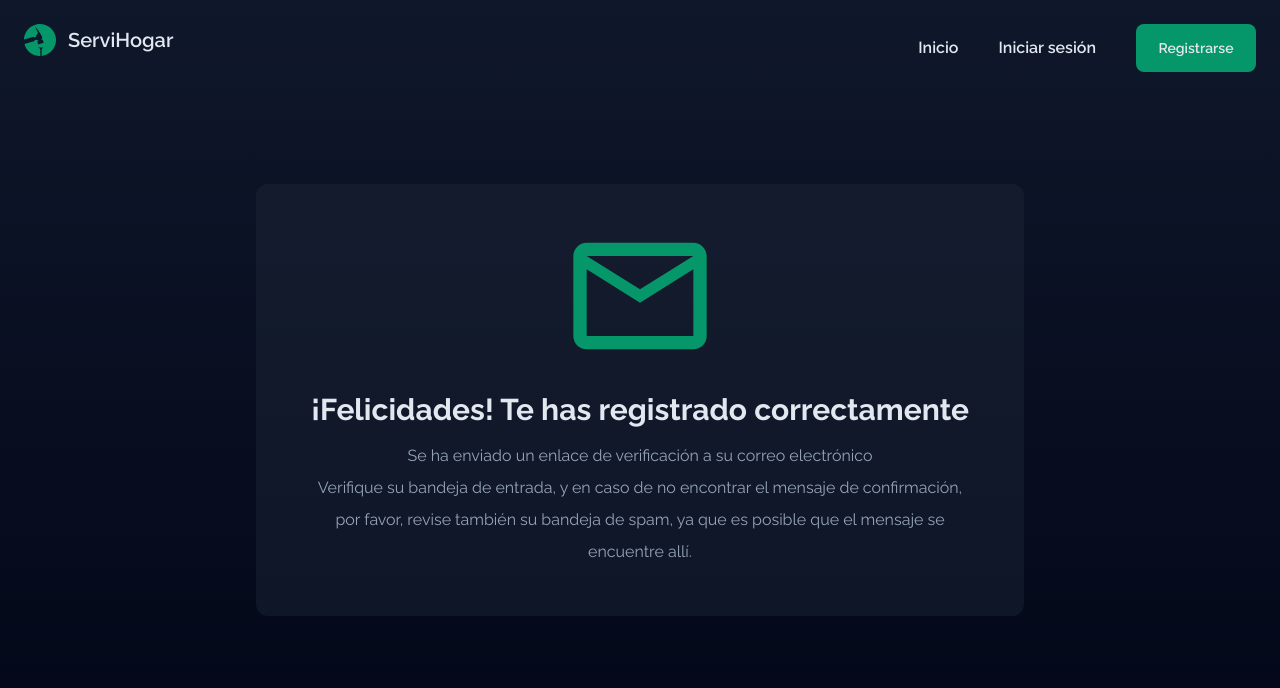
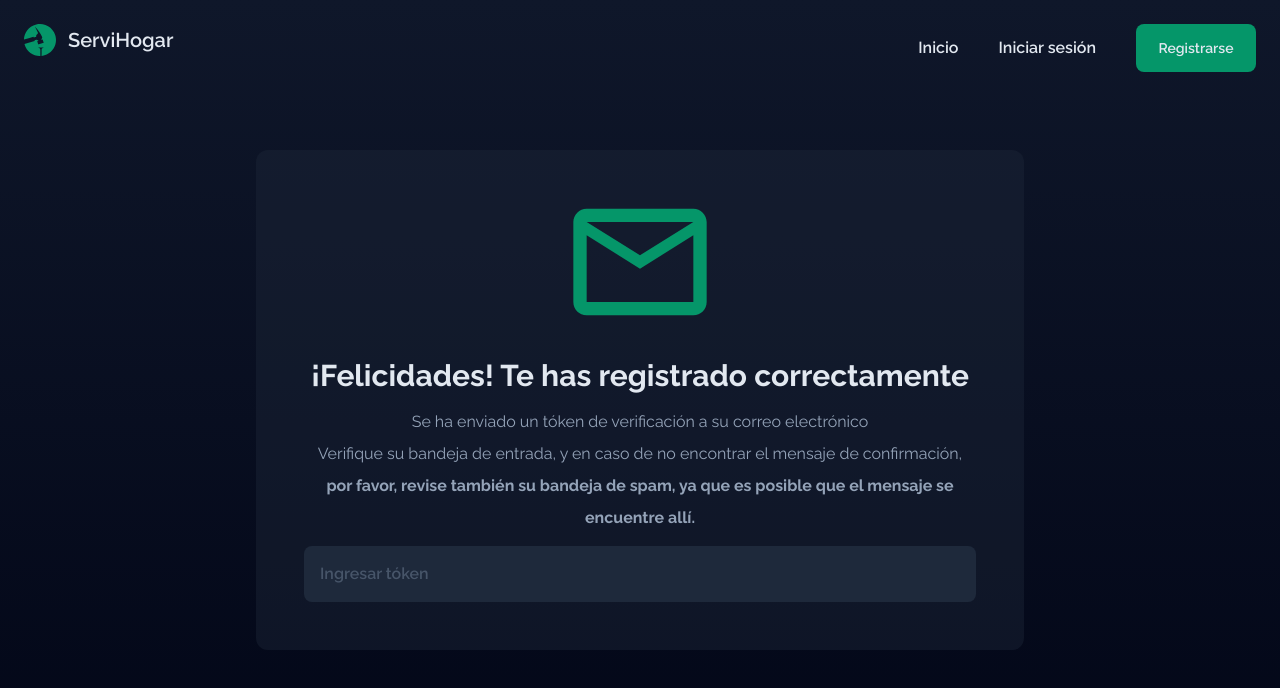
Before and after one commit to ignaciojsoler/nucba-proyecto-final-frontend, a React (Vite) app: page /confirmation in a window 1280 px wide. Shown: the top 688 px of the page. Built offline with nearby package versions, Linux system fonts and the light colour scheme.

Commit message:
Feature: validates token when paste on input

```diff
--- a/src/components/Input.tsx
+++ b/src/components/Input.tsx
@@ -7,6 +7,7 @@ interface InputProps {
   disabled?: boolean;
   validations?: string[];
   onChangeText: (text: string) => void;
+  onChangePaste?: (text: React.ClipboardEvent<HTMLInputElement>) => void;
   secureTextEntry?: boolean;
   className?: string;
 }
@@ -20,21 +21,35 @@ const Input = (props: InputProps) => {
     onChangeText,
     secureTextEntry = false,
     className,
+    onChangePaste
   } = props;
 
-  const [, setErrors] = useState<string[]>([]);
   const [isValid, setIsValid] = useState(true);
   const [errorMessage, setErrorMessage] = useState("");
 
-  const handleInputChange = (event: { target: { value: string } }) => {
+  const handleInputChange = (event: React.ChangeEvent<HTMLInputElement>) => {
     const text = event.target.value;
     onChangeText(text);
 
-    const [newErrors, newErrorMessage] = validateInput(text, validations);
-    setErrors(newErrors);
-    setErrorMessage(newErrorMessage);
-    setIsValid(newErrors.length === 0);
+    if (validations) {
+      const [newErrors, newErrorMessage] = validateInput(text, validations);
+      setErrorMessage(newErrorMessage);
+      setIsValid(newErrors.length === 0);
+    }
   };
+
+  // const handlePaste = (event: React.ClipboardEvent<HTMLInputElement>) => {
+  //   const pastedText = event.clipboardData.getData("text/plain");
+
+  //   if (validations) {
+  //     const [newErrors, newErrorMessage] = validateInput(
+  //       pastedText,
+  //       validations
+  //     );
+  //     setErrorMessage(newErrorMessage);
+  //     setIsValid(newErrors.length === 0);
+  //   }
+  // };
 
   return (
     <div className="space-y-2">
@@ -43,6 +58,7 @@ const Input = (props: InputProps) => {
         placeholder={placeholder}
         disabled={disabled}
         onChange={handleInputChange}
+        onPaste={onChangePaste}
         className={`p-4 bg-slate-800 text-slate-200 rounded-lg w-full min-w-full font-medium placeholder:font-semibold placeholder:text-slate-600 focus:ring focus:ring-slate-600 focus:outline-none ${
           className || ""
         }`}
--- /dev/null
+++ b/src/helpers/jwtUtils.ts
@@ -0,0 +1,4 @@
+export function isValidJWT(token: string) {
+    const jwtRegex = /^[A-Za-z0-9-_]+\.[A-Za-z0-9-_]+\.[A-Za-z0-9-_]+$/;
+    return jwtRegex.test(token);
+}
--- a/src/pages/Confirmation.tsx
+++ b/src/pages/Confirmation.tsx
@@ -1,19 +1,42 @@
 import { useEffect, useState } from "react";
 import { MdOutlineEmail } from "react-icons/md";
 import { getFromStorage } from "../helpers/handleStorage";
+import Input from "../components/Input";
+import { isValidJWT } from "../helpers/jwtUtils";
+import { Loader } from "../components/Loader";
+import { verifyAccount } from "../services/services";
+import { AxiosResponse } from "axios";
 
 const Confirmation = () => {
   const [userEmail, setUserEmail] = useState<string>("");
+  const [userToken, setUserToken] = useState<string>("");
+  const [isLoading, setIsLoading] = useState<boolean>(false)
+
+  const handleTokenSubmit = async (inputToken: string) => {
+    setUserToken(inputToken);
+    if (!isValidJWT(userToken)) return;
+    console.log("formato valido")
+  }
+
+  const handlePaste = async (event: React.ClipboardEvent<HTMLInputElement>) => {
+    const pastedText = event.clipboardData.getData('text/plain');
+    if (!isValidJWT(pastedText)) return;
+    setIsLoading(true);
+    const verifiedUser: AxiosResponse = await verifyAccount(pastedText);
+    if (!verifiedUser || verifiedUser.status !== 200) return alert("Token de verificación inválido o expirado.");
+    alert("¡Felicitaciones! Tu correo electrónico ha sido confirmado exitosamente. Ya podés iniciar sesión.")
+  };
 
   useEffect(() => {
     const storageEmail: string = getFromStorage("userEmail");
-    console.log(storageEmail)
+    console.log(storageEmail);
     if (!storageEmail) return;
     setUserEmail(storageEmail);
-
   }, []);
 
   return (
+    <>
+    {isLoading && <Loader/>}
     <div className="m-auto min-h-screen py-28  px-6 max-w-7xl flex justify-center items-center">
       <div className="flex flex-col justify-center items-center bg-slate-800 bg-opacity-40 p-8 pb-12 space-y-4 rounded-xl animate-sladeInFromBottomShort lg:px-12">
         <div className="h-40 text-emerald-600 animate-sladeInFromBottomMedium">
@@ -24,14 +47,26 @@ const Confirmation = () => {
             ¡Felicidades! Te has registrado correctamente
           </h3>
           <p className="text-slate-400 text-center leading-8">
-            Se ha enviado un enlace de verificación a su correo electrónico <b>{userEmail}</b><br/>
+            Se ha enviado un tóken de verificación a su correo electrónico{" "}
+            <b>{userEmail}</b>
+            <br />
             Verifique su bandeja de entrada, y en caso de no encontrar el
-            mensaje de confirmación, por favor, revise también su bandeja de
-            spam, ya que es posible que el mensaje se encuentre allí.
+            mensaje de confirmación,{" "}
+            <b>
+              por favor, revise también su bandeja de spam, ya que es posible
+              que el mensaje se encuentre allí.
+            </b>
           </p>
+          <Input
+          value={userToken}
+          onChangeText={(e) => handleTokenSubmit(e)}
+          placeholder="Ingresar tóken"
+          onChangePaste={(e) => handlePaste(e)}
+          />
         </div>
       </div>
     </div>
+    </>
   );
 };
 
--- /dev/null
+++ b/src/pages/EmailVerification.tsx
@@ -0,0 +1,55 @@
+import { useEffect, useState } from "react";
+import { verifyAccount } from "../services/services";
+import { Loader } from "../components/Loader";
+import {HiOutlineEmojiSad} from 'react-icons/hi'
+
+const EmailVerification = () => {
+  const pathToken: string = decodeURIComponent(window.location.pathname.split("/")[2]);
+
+  const [isLoading, setIsLoading] = useState<boolean>(false);
+  const [succesConfirm, setSuccesConfirm] = useState(false);
+
+  const verifyEmail = async () => {
+    setIsLoading(true);
+    const verifiedAccount = await verifyAccount(pathToken);
+    if (!verifiedAccount || verifiedAccount.status !== 200)
+      return setIsLoading(false);
+    setIsLoading(true);
+    setSuccesConfirm(true);
+  };
+
+  useEffect(() => {
+    verifyEmail();
+  }, []);
+
+  return (
+    <>
+      {isLoading ? (
+        <Loader />
+      ) : (
+        <div className="m-auto min-h-screen py-28  px-6 max-w-7xl flex justify-center items-center">
+      <div className="flex flex-col justify-center items-center bg-slate-800 bg-opacity-40 p-8 pb-12 space-y-4 rounded-xl animate-sladeInFromBottomShort lg:px-12">
+        <div className="h-40 text-emerald-600 animate-sladeInFromBottomMedium">
+          <HiOutlineEmojiSad size={{heigth: '40px'}}/>
+        </div>
+        <div className=" max-w-2xl space-y-3 animate-sladeInFromBottomLong">
+        <h3 className=" font-bold text-3xl text-center">
+        {succesConfirm
+                ? "¡Felicidades!"
+                : "¡Ups! Parece que algo ha salido mal"}
+          </h3>
+          <p className="text-slate-400 text-center leading-8">
+          {succesConfirm
+                ? "Tu correo electrónico ha sido confirmado exitosamente. Ya podés iniciar sesión."
+                : "Es posible que tu validación haya expirado. Intenta registrarte nuevamente."}
+          </p>
+        </div>
+      </div>
+    </div>
+
+      )}
+    </>
+  );
+};
+
+export default EmailVerification;
--- a/src/services/services.ts
+++ b/src/services/services.ts
@@ -22,7 +22,7 @@ export const signUp = async (
   name: string,
   email: string,
   password: string,
-  role: string,
+  role: string
 ): Promise<AxiosResponse> => {
   try {
     const response: AxiosResponse = await axios.post(
@@ -31,7 +31,7 @@ export const signUp = async (
         name,
         email,
         password,
-        role
+        role,
       },
       {
         timeout: 5000,
@@ -39,7 +39,19 @@ export const signUp = async (
     );
     return response;
   } catch (err: any) {
-    console.log(err.response)
+    console.log(err.response);
     return err.response;
   }
 };
+
+export const verifyAccount = async (token: string): Promise<AxiosResponse> => {
+  try {
+    const response: AxiosResponse = await axios.get(
+      API_URL + `/auth/verify/${token}`
+    );
+    return response;
+  } catch (err: any) {
+    console.log(err.response);
+    return err.response;
+  }
+};
```
